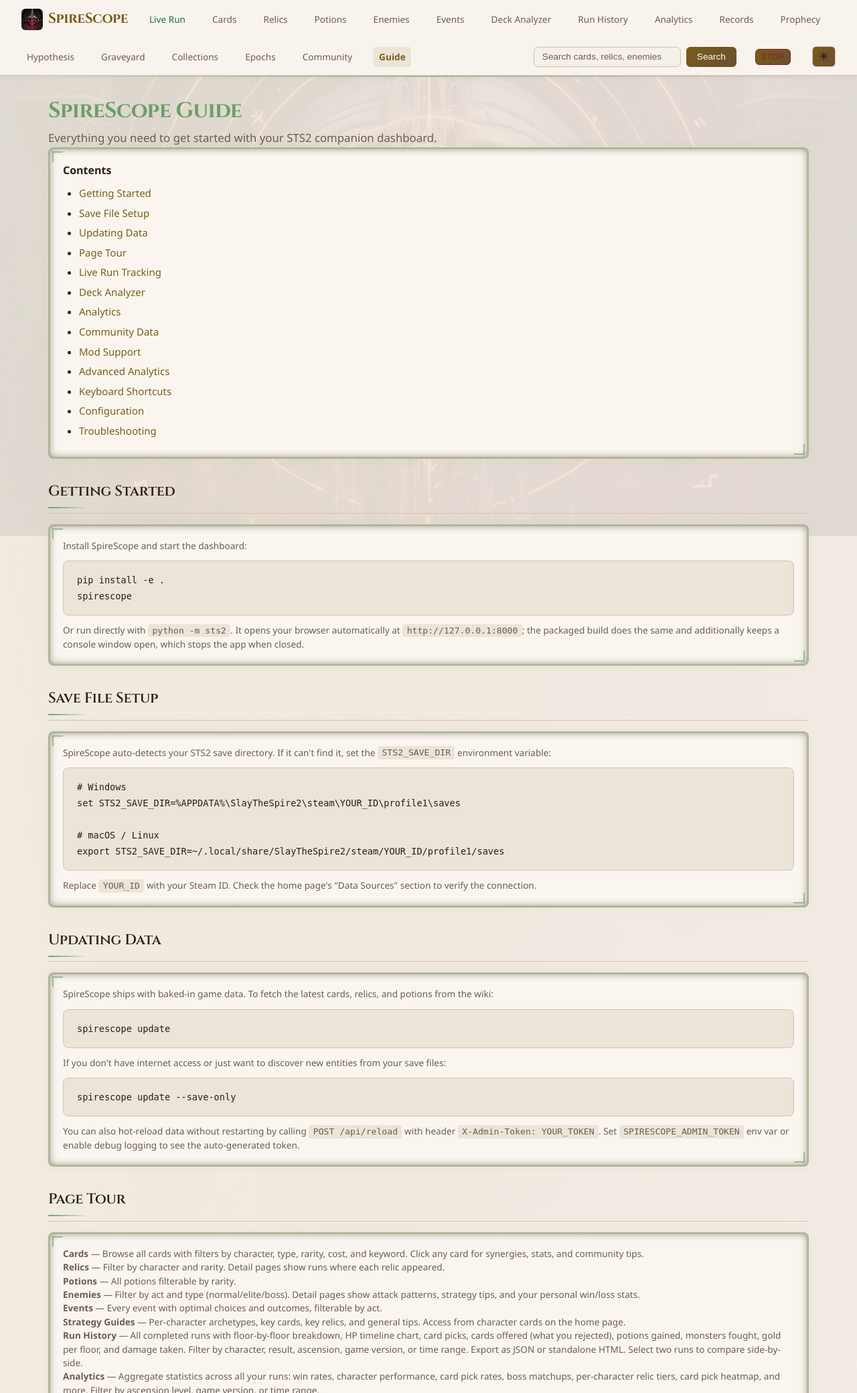
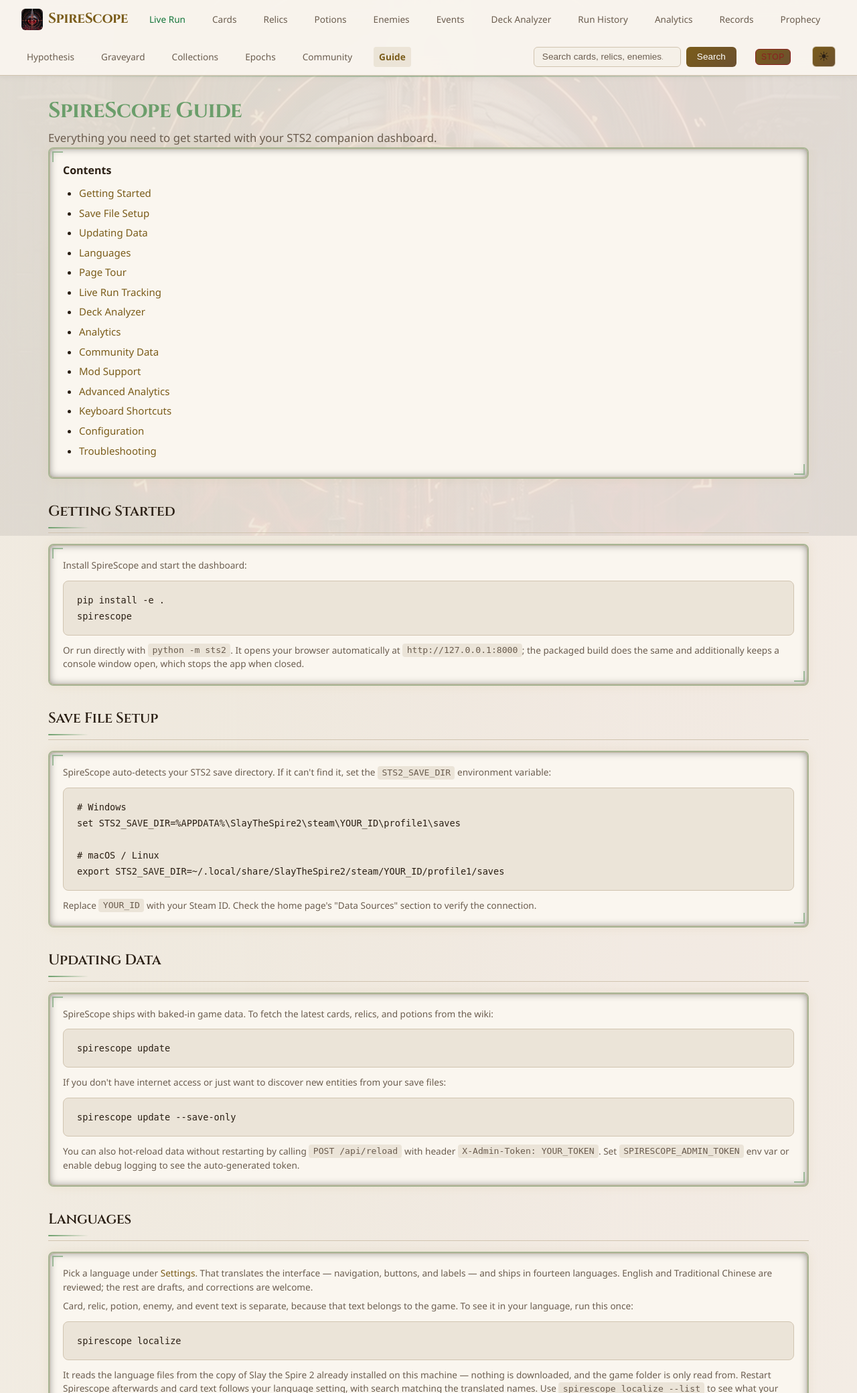
Before and after one commit to thequantumfalcon/spirescope, a FastAPI app: page /guide in a window 1280 px wide. Shown: the top 2080 px of the page at 67% size. Run offline with FastAPI, Linux system fonts and the light colour scheme.

Commit message:
Correct the docs against what the code actually does
A staleness pass over the README, the in-app guide, the distribution
readme and the landing page. Four things were wrong or missing; the rest
checked out, including all eleven API endpoints, all eight CLI commands
and the card count.

- Three environment variables were undocumented. STS2_LANG and
  STS2_STATE_DIR are both things a user may want to set, and the latter is
  advertised as overridable in the 3.0.3 notes without ever being listed.
  STS2_DATA_DIR matters for packaged builds.
- The guide never mentioned languages at all, so the one command that
  translates card text was undiscoverable from inside the app.
- The Page Tour skipped Collections and Epochs, both of which are in the
  nav. Their descriptions were written from the routes rather than guessed:
  Collections counts cards, relics, potions and events and excludes Status
  and Curse cards; Epochs filters by category and character and records
  when each was obtained.
- The test count and the module listing had drifted.

```diff
--- a/sts2/templates/guide.html
+++ b/sts2/templates/guide.html
@@ -11,6 +11,7 @@
     <li><a href="#getting-started">Getting Started</a></li>
     <li><a href="#save-files">Save File Setup</a></li>
     <li><a href="#updating-data">Updating Data</a></li>
+    <li><a href="#languages">Languages</a></li>
     <li><a href="#pages">Page Tour</a></li>
     <li><a href="#live">Live Run Tracking</a></li>
     <li><a href="#deck">Deck Analyzer</a></li>
@@ -62,6 +63,14 @@ export STS2_SAVE_DIR=~/.local/share/SlayTheSpire2/steam/YOUR_ID/profile1/saves</
   <p class="text-sm text-muted mt-sm">You can also hot-reload data without restarting by calling <code>POST /api/reload</code> with header <code>X-Admin-Token: YOUR_TOKEN</code>. Set <code>SPIRESCOPE_ADMIN_TOKEN</code> env var or enable debug logging to see the auto-generated token.</p>
 </div>
 
+<h2 id="languages">Languages</h2>
+<div class="card mb-md">
+  <p>Pick a language under <a href="/settings">Settings</a>. That translates the interface &mdash; navigation, buttons, and labels &mdash; and ships in fourteen languages. English and Traditional Chinese are reviewed; the rest are drafts, and corrections are welcome.</p>
+  <p class="mt-sm">Card, relic, potion, enemy, and event text is separate, because that text belongs to the game. To see it in your language, run this once:</p>
+  <pre><code>{{ cli }} localize</code></pre>
+  <p class="text-sm text-muted mt-sm">It reads the language files from the copy of Slay the Spire 2 already installed on this machine &mdash; nothing is downloaded, and the game folder is only read from. Restart Spirescope afterwards and card text follows your language setting, with search matching the translated names. Use <code>{{ cli }} localize --list</code> to see what your install offers, or <code>{{ cli }} localize --lang de,ja</code> for just a few. Anything the game does not translate stays in English.</p>
+</div>
+
 <h2 id="pages">Page Tour</h2>
 <div class="card mb-md">
   <p><strong>Cards</strong> &mdash; Browse all cards with filters by character, type, rarity, cost, and keyword. Click any card for synergies, stats, and community tips.</p>
@@ -73,6 +82,8 @@ export STS2_SAVE_DIR=~/.local/share/SlayTheSpire2/steam/YOUR_ID/profile1/saves</
   <p><strong>Run History</strong> &mdash; All completed runs with floor-by-floor breakdown, HP timeline chart, card picks, cards offered (what you rejected), potions gained, monsters fought, gold per floor, and damage taken. Filter by character, result, ascension, game version, or time range. Export as JSON or standalone HTML. Select two runs to compare side-by-side.</p>
   <p><strong>Analytics</strong> &mdash; Aggregate statistics across all your runs: win rates, character performance, card pick rates, boss matchups, per-character relic tiers, card pick heatmap, and more. Filter by ascension level, game version, or time range.</p>
   <p><strong>Records</strong> &mdash; Personal records: fastest win, highest ascension, best streak, biggest/smallest deck, flawless bosses, per-character breakdowns.</p>
+  <p><strong>Collections</strong> &mdash; How much of the game you have discovered: cards, relics, potions, and events you have encountered, each with a completion percentage and an overall total. Status and Curse cards are excluded, since they are not collectable.</p>
+  <p><strong>Epochs</strong> &mdash; Every epoch with its unlock condition and what it unlocks, filterable by category and character, showing which you have already obtained and when.</p>
   <p><strong>Community</strong> &mdash; Community tier lists and meta discussion from the Steam community.</p>
 </div>
 
```
Also changed, not shown: README.md.
